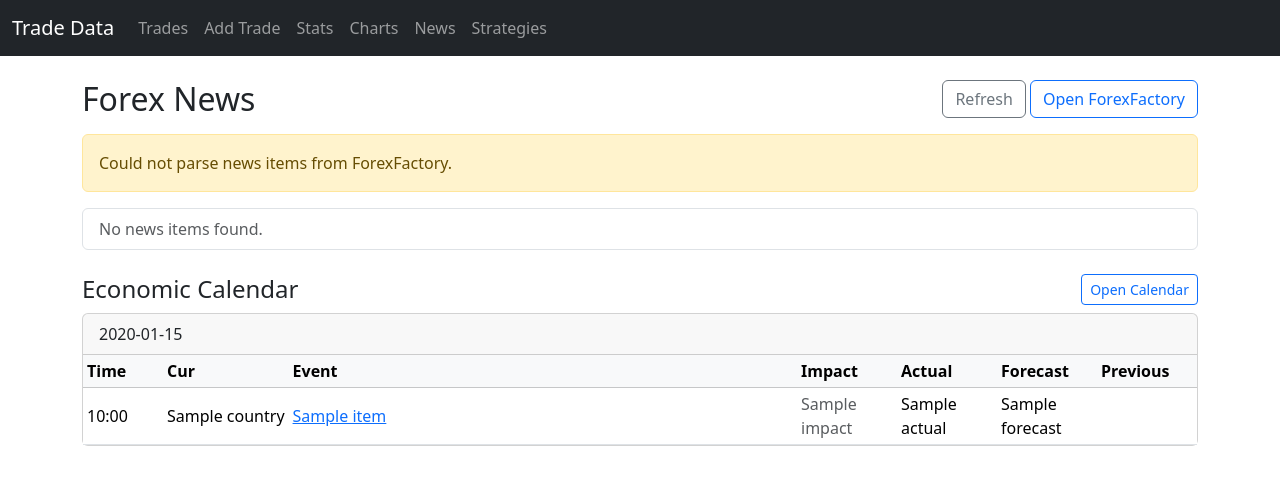
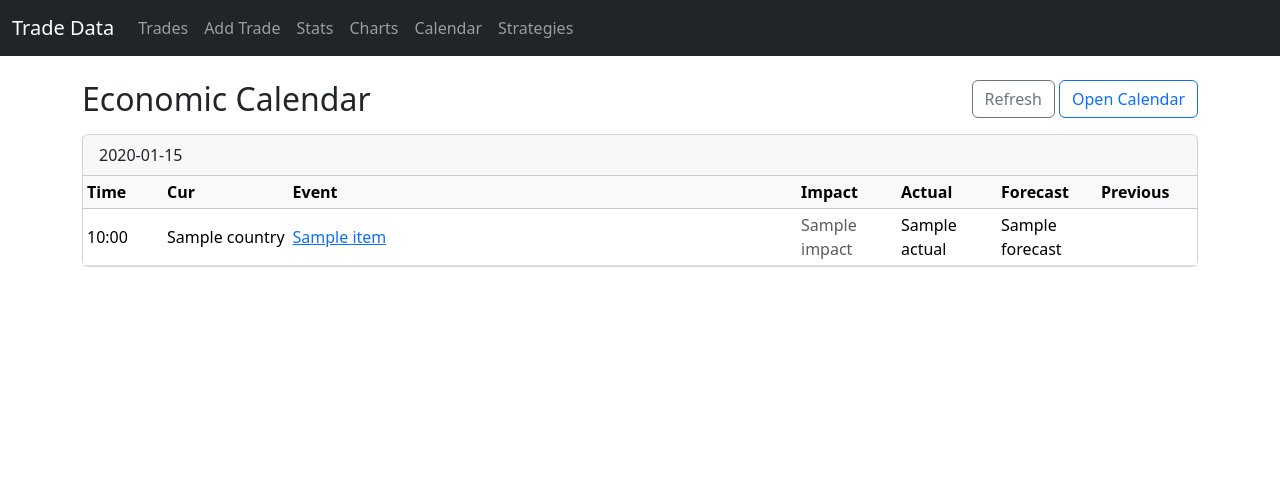
Before and after one commit to vladsaratovskyi/trade-data, a Django app: page /news/ in a window 1280 px wide. Shown: the top 485 px of the page. Run offline with Django 4.2, Linux system fonts and the light colour scheme; tables that the repository leaves empty hold one stand-in row (values such as "Sample post"); data that the repository does not hold is empty.

Commit message:
reworked calendar

```diff
--- a/trades/templates/base.html
+++ b/trades/templates/base.html
@@ -19,7 +19,7 @@
             <li class="nav-item"><a class="nav-link" href="/add/">Add Trade</a></li>
             <li class="nav-item"><a class="nav-link" href="/stats/">Stats</a></li>
             <li class="nav-item"><a class="nav-link" href="/charts/crypto/">Charts</a></li>
-            <li class="nav-item"><a class="nav-link" href="/news/">News</a></li>
+            <li class="nav-item"><a class="nav-link" href="/news/">Calendar</a></li>
             <li class="nav-item"><a class="nav-link" href="/strategies/">Strategies</a></li>
           </ul>
         </div>
--- a/trades/templates/trades/news.html
+++ b/trades/templates/trades/news.html
@@ -2,36 +2,13 @@
 
 {% block content %}
 <div class="d-flex justify-content-between align-items-center mb-3">
-  <h2 class="mb-0">Forex News</h2>
+  <h2 class="mb-0">Economic Calendar</h2>
   <div>
     <a class="btn btn-outline-secondary" href="{% url 'trades:news' %}?refresh=1">Refresh</a>
-    <a class="btn btn-outline-primary" href="https://www.forexfactory.com/news" target="_blank" rel="noopener">Open ForexFactory</a>
+    <a class="btn btn-outline-primary" href="https://www.forexfactory.com/calendar" target="_blank" rel="noopener">Open Calendar</a>
   </div>
 </div>
 
-{% if error %}
-  <div class="alert alert-warning">{{ error }}</div>
-{% endif %}
-
-<div class="list-group mb-4">
-  {% for it in items %}
-    <a class="list-group-item list-group-item-action" href="{{ it.url }}" target="_blank" rel="noopener">
-      <div class="d-flex w-100 justify-content-between">
-        <h6 class="mb-1">{{ it.title }}</h6>
-        {% if it.time %}<small class="text-muted">{{ it.time }}</small>{% endif %}
-      </div>
-      {% if it.summary %}<p class="mb-1 text-muted">{{ it.summary }}</p>{% endif %}
-      <small class="text-muted">{{ it.url }}</small>
-    </a>
-  {% empty %}
-    <div class="list-group-item text-muted">No news items found.</div>
-  {% endfor %}
-</div>
-
-<div class="d-flex justify-content-between align-items-center mb-2">
-  <h4 class="mb-0">Economic Calendar</h4>
-  <a class="btn btn-sm btn-outline-primary" href="https://www.forexfactory.com/calendar" target="_blank" rel="noopener">Open Calendar</a>
-  </div>
 {% if calendar_error %}
   <div class="alert alert-warning">{{ calendar_error }}</div>
 {% endif %}
--- a/trades/views.py
+++ b/trades/views.py
@@ -110,6 +110,30 @@ class TradeListView(ListView):
             "by_type": list(by_type),
             "by_direction": list(by_direction),
         }
+        # High impact news/events from the economic calendar
+        try:
+            cal_res = _get_calendar_cached(force_refresh=False)
+            high_events = []
+            for day in cal_res.get("calendar", []) or []:
+                label = str(day.get("label") or "")
+                for ev in (day.get("events") or []):
+                    if (ev.get("impact") or "").strip().lower() == "high":
+                        high_events.append({
+                            "date": label,
+                            "time": ev.get("time") or "—",
+                            "currency": ev.get("currency") or "",
+                            "event": ev.get("event") or "",
+                            "url": ev.get("url") or "",
+                        })
+                        if len(high_events) >= 10:
+                            break
+                if len(high_events) >= 10:
+                    break
+            ctx["high_impact_events"] = high_events
+            ctx["calendar_error"] = cal_res.get("error")
+        except Exception:
+            ctx["high_impact_events"] = []
+            ctx["calendar_error"] = "Calendar unavailable."
         return ctx
 
 
@@ -248,110 +272,7 @@ def bulk_delete_trades(request):
     return redirect("trades:list")
 
 
-def _fetch_forex_factory_html() -> str:
-    url = "https://www.forexfactory.com/news"
-    headers = {
-        "User-Agent": "Mozilla/5.0 (X11; Linux x86_64) AppleWebKit/537.36 (KHTML, like Gecko) Chrome/120.0 Safari/537.36",
-        "Accept": "text/html,application/xhtml+xml,application/xml;q=0.9,*/*;q=0.8",
-    }
-    timeout = 10
-    if requests:
-        resp = requests.get(url, headers=headers, timeout=timeout)
-        resp.raise_for_status()
-        return resp.text
-    # Fallback to stdlib
-    import urllib.request
-    req = urllib.request.Request(url, headers=headers)
-    with urllib.request.urlopen(req, timeout=timeout) as r:  # nosec B310
-        return r.read().decode("utf-8", errors="ignore")
-
-
-def _parse_forex_factory_news(html: str, limit: int = 30) -> List[Dict[str, str]]:
-    items: List[Dict[str, str]] = []
-    base = "https://www.forexfactory.com"
-    if BeautifulSoup:
-        soup = BeautifulSoup(html, "html.parser")
-        # Prefer semantic <article> blocks if present
-        articles = soup.select("article")
-        for art in articles:
-            a = art.find("a", href=True)
-            if not a:
-                continue
-            href = a.get("href", "")
-            if href.startswith("/"):
-                href = base + href
-            title = a.get_text(strip=True) or art.get_text(strip=True)
-            if not title:
-                continue
-            # Optional summary/time if available
-            summary = ""
-            p = art.find("p")
-            if p:
-                summary = p.get_text(strip=True)
-            time_text = ""
-            t = art.find("time")
-            if t:
-                time_text = t.get_text(strip=True)
-            items.append({"title": title, "url": href, "summary": summary, "time": time_text})
-            if len(items) >= limit:
-                return items
-        if items:
-            return items
-        # Fallback: any links with /news/ in href
-        seen: set[str] = set()
-        for a in soup.find_all("a", href=True):
-            href = a.get("href", "")
-            if "/news/" not in href:
-                continue
-            title = a.get_text(strip=True)
-            if not title:
-                continue
-            url = href
-            if url.startswith("/"):
-                url = base + url
-            key = (title + url)[:300]
-            if key in seen:
-                continue
-            seen.add(key)
-            items.append({"title": title, "url": url, "summary": "", "time": ""})
-            if len(items) >= limit:
-                break
-        return items
-
-    # Regex fallback if BeautifulSoup is unavailable
-    for m in re.finditer(r"<a[^>]+href=\"(?P<href>/news/[^\"]+)\"[^>]*>(?P<title>.*?)</a>", html, re.I | re.S):
-        raw_title = m.group("title")
-        # strip tags
-        title = re.sub(r"<[^>]+>", "", raw_title).strip()
-        if not title:
-            continue
-        url = base + m.group("href")
-        items.append({"title": title, "url": url, "summary": "", "time": ""})
-        if len(items) >= limit:
-            break
-    return items
-
-
-_NEWS_CACHE: Dict[str, Any] = {"ts": 0.0, "items": [], "error": None}
 _CAL_CACHE: Dict[str, Any] = {"ts": 0.0, "groups": [], "error": None}
-
-
-def _get_news_cached(force_refresh: bool = False, ttl: int = 600) -> Dict[str, Any]:
-    now = time.time()
-    if not force_refresh and (now - _NEWS_CACHE["ts"]) < ttl and _NEWS_CACHE["items"]:
-        return {"items": _NEWS_CACHE["items"], "error": _NEWS_CACHE["error"]}
-    error: Optional[str] = None
-    items: List[Dict[str, str]] = []
-    try:
-        html = _fetch_forex_factory_html()
-        items = _parse_forex_factory_news(html, limit=40)
-        if not items:
-            error = "Could not parse news items from ForexFactory."
-    except Exception as exc:  # pragma: no cover - network dependent
-        error = "Failed to fetch news."
-    _NEWS_CACHE.update({"ts": now, "items": items, "error": error})
-    return {"items": items, "error": error}
-
 
 def _get_calendar_cached(force_refresh: bool = False, ttl: int = 600) -> Dict[str, Any]:
     now = time.time()
@@ -372,15 +293,13 @@ def _get_calendar_cached(force_refresh: bool = False, ttl: int = 600) -> Dict[st
 
 
 def news_view(request):
+    # Render only the Economic Calendar; ForexFactory news removed
     refresh = request.GET.get("refresh") == "1"
-    news_res = _get_news_cached(force_refresh=refresh)
     cal_res = _get_calendar_cached(force_refresh=refresh)
     return render(
         request,
         "trades/news.html",
         {
-            "items": news_res["items"],
-            "error": news_res["error"],
             "calendar": cal_res["calendar"],
             "calendar_error": cal_res["error"],
         },
```
Also changed, not shown: trades/templates/trades/trade_list.html (+25 -0 lines).
